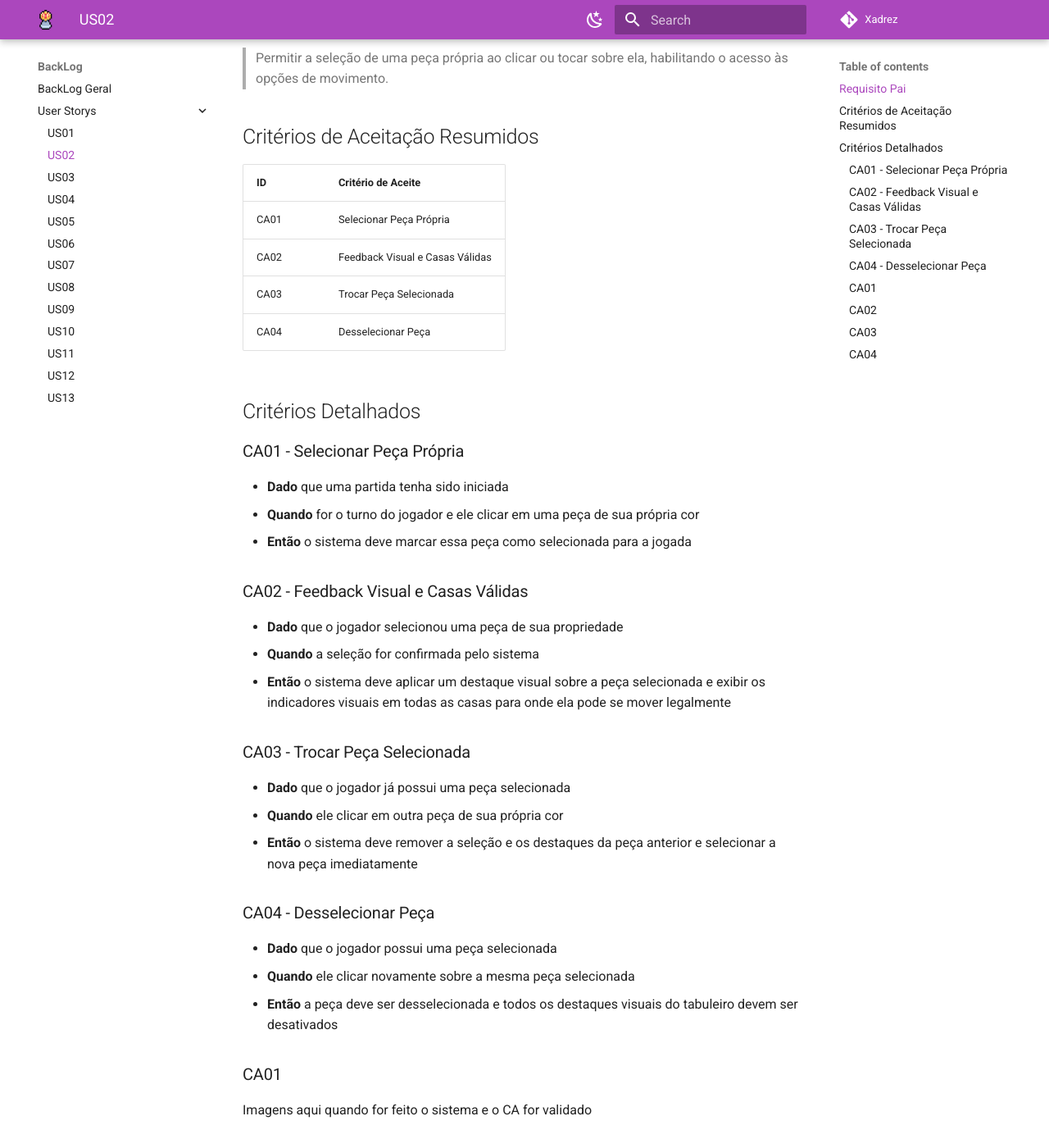
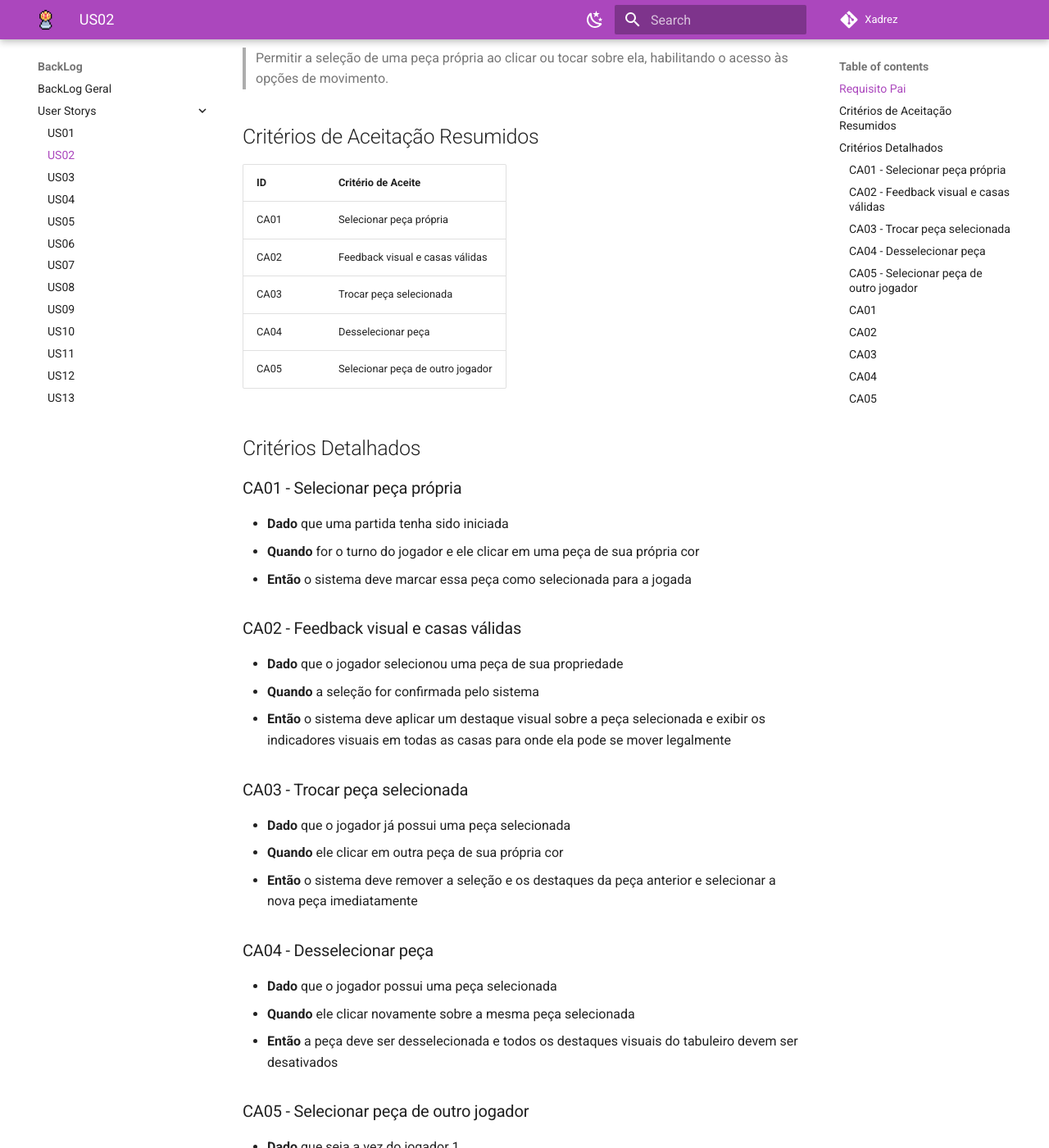
Before and after one commit to GUGOFO/Xadrez, an MkDocs documentation site: the page built from docs/backlog/US/US02.md, in a window 1280 px wide and 1400 px high, scrolled down 328 px. Shown: the whole window at 82% size. Built offline with MkDocs 1.6.1 and Material for MkDocs 9.7.7, drawn with Linux system fonts in a browser that asks for light colours; comment, search, counter and statistics services are not loaded; some of the changed text lies outside the part shown.

Commit message:
adicionando casos de excecao us2, 3, 5, 7

```diff
--- a/docs/backlog/US/US02.md
+++ b/docs/backlog/US/US02.md
@@ -12,36 +12,43 @@
 
 |  ID  | Critério de Aceite |
 | ---- | ------------------ |
-| CA01 | Selecionar Peça Própria |
-| CA02 | Feedback Visual e Casas Válidas |
-| CA03 | Trocar Peça Selecionada |
-| CA04 | Desselecionar Peça |
+| CA01 | Selecionar peça própria |
+| CA02 | Feedback visual e casas válidas |
+| CA03 | Trocar peça selecionada |
+| CA04 | Desselecionar peça |
+| CA05 | Selecionar peça de outro jogador |
 
 ## Critérios Detalhados
 
-### CA01 - Selecionar Peça Própria
+### CA01 - Selecionar peça própria
 
 - **Dado** que uma partida tenha sido iniciada
 - **Quando** for o turno do jogador e ele clicar em uma peça de sua própria cor
 - **Então** o sistema deve marcar essa peça como selecionada para a jogada
 
-### CA02 - Feedback Visual e Casas Válidas
+### CA02 - Feedback visual e casas válidas
 
 - **Dado** que o jogador selecionou uma peça de sua propriedade
 - **Quando** a seleção for confirmada pelo sistema
 - **Então** o sistema deve aplicar um destaque visual sobre a peça selecionada e exibir os indicadores visuais em todas as casas para onde ela pode se mover legalmente
 
-### CA03 - Trocar Peça Selecionada
+### CA03 - Trocar peça selecionada
 
 - **Dado** que o jogador já possui uma peça selecionada
 - **Quando** ele clicar em outra peça de sua própria cor
 - **Então** o sistema deve remover a seleção e os destaques da peça anterior e selecionar a nova peça imediatamente
 
-### CA04 - Desselecionar Peça
+### CA04 - Desselecionar peça
 
 - **Dado** que o jogador possui uma peça selecionada
 - **Quando** ele clicar novamente sobre a mesma peça selecionada
 - **Então** a peça deve ser desselecionada e todos os destaques visuais do tabuleiro devem ser desativados
+
+### CA05 - Selecionar peça de outro jogador
+
+- **Dado** que seja a vez do jogador 1
+- **Quando** ele tentar selecionar uma peça do jogador 2
+- **Então** o sistema nao selecionará a peça
 
 ### CA01
 
@@ -58,3 +65,7 @@ Imagens aqui quando for feito o sistema e o CA for validado
 ### CA04
 
 Imagens aqui quando for feito o sistema e o CA for validado
+
+### CA05
+
+Imagens aqui quando for feito o sistema e o CA for validado
```
Also changed, not shown: docs/backlog/US/US03.md (+16 -5 lines), docs/backlog/US/US05.md (+13 -2 lines), docs/backlog/US/US07.md (+7 -0 lines).
